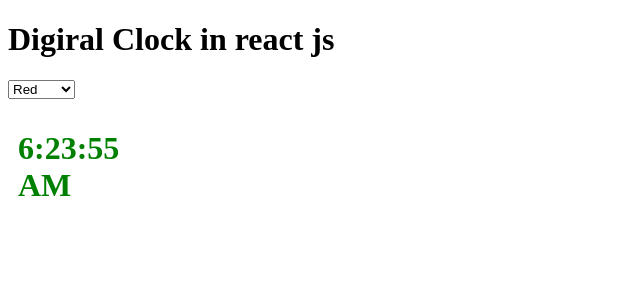
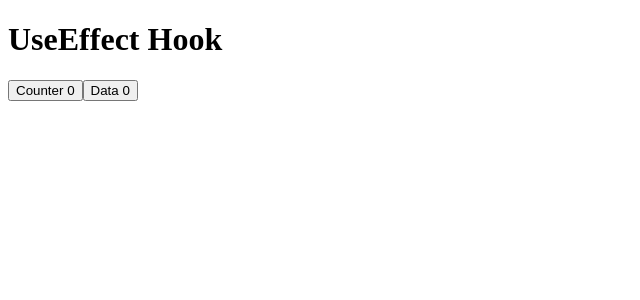
Before and after one commit to tekdhami596-lgtm/react-learning, a React (Vite) app: page / in a window 1280 px wide. Shown: the top 300 px of the page, without its empty margins (0-640 px from the left). Built offline with nearby package versions, Linux system fonts and the light colour scheme.

Commit message:
hooks useeffect

```diff
--- a/src/App.jsx
+++ b/src/App.jsx
@@ -18,10 +18,10 @@
 // import Checkboxes from "./lessons/17-checkbox"
 // import Button from "./lessons/18-radioandddropbutton"
 // import Looparray from "./lessons/19-Loop-in-jsx-map"
-import { useState } from "react";
-import ReuseComponent from "./lessons/20-reuse-component-in-loop"
-import Clock from "./lessons/21-clock";
-
+// import { useState } from "react";
+// import ReuseComponent from "./lessons/20-reuse-component-in-loop"
+// import Clock from "./lessons/21-clock";
+import CallOnce from "./lessons/22-useEffectHook"
 
 function App() {
   //  let userName="Tek Dhami";
@@ -47,7 +47,7 @@ function App() {
 
   // let collegeNames = ["IIT", 'IET', 'NAST','NIT', 'MIT']
   // const [student, setStudent] = useState("sam")
-  const [color, setColor]=useState('green')
+  // const [color, setColor]=useState('green')
 
   return (
     <div>
@@ -93,7 +93,7 @@ function App() {
 
      {/* <ReuseComponent /> */}
 
-     <div>
+    {/*  <div>
       <h1>
         Digiral Clock in react js
       </h1>
@@ -105,7 +105,9 @@ function App() {
       </select>
      </div>
 
-     <Clock  color={color}/>
+     <Clock  color={color}/> */}
+
+     <CallOnce />
 
 
 
--- /dev/null
+++ b/src/lessons/22-useEffectHook.jsx
@@ -0,0 +1,34 @@
+import { useEffect, useState } from "react";
+
+function CallOnce(){
+ const [counter, setCounter] = useState(0)
+ const [data, setData]= useState(0)
+
+useEffect(()=>{
+// Once();
+counterFunction();
+},[counter])
+
+
+
+function counterFunction(){
+  console.log("Counter Function",counter)
+}
+
+
+function Once(){
+   console.log("callonce function called")
+}
+
+
+
+
+  return(
+    <>
+    <h1>UseEffect Hook</h1>
+    <button onClick={()=>setCounter(counter+1)}>Counter {counter}</button>
+    <button onClick={()=>setData(data+1)}>Data {data}</button>
+    </>
+  )
+}
+export default CallOnce;
```
